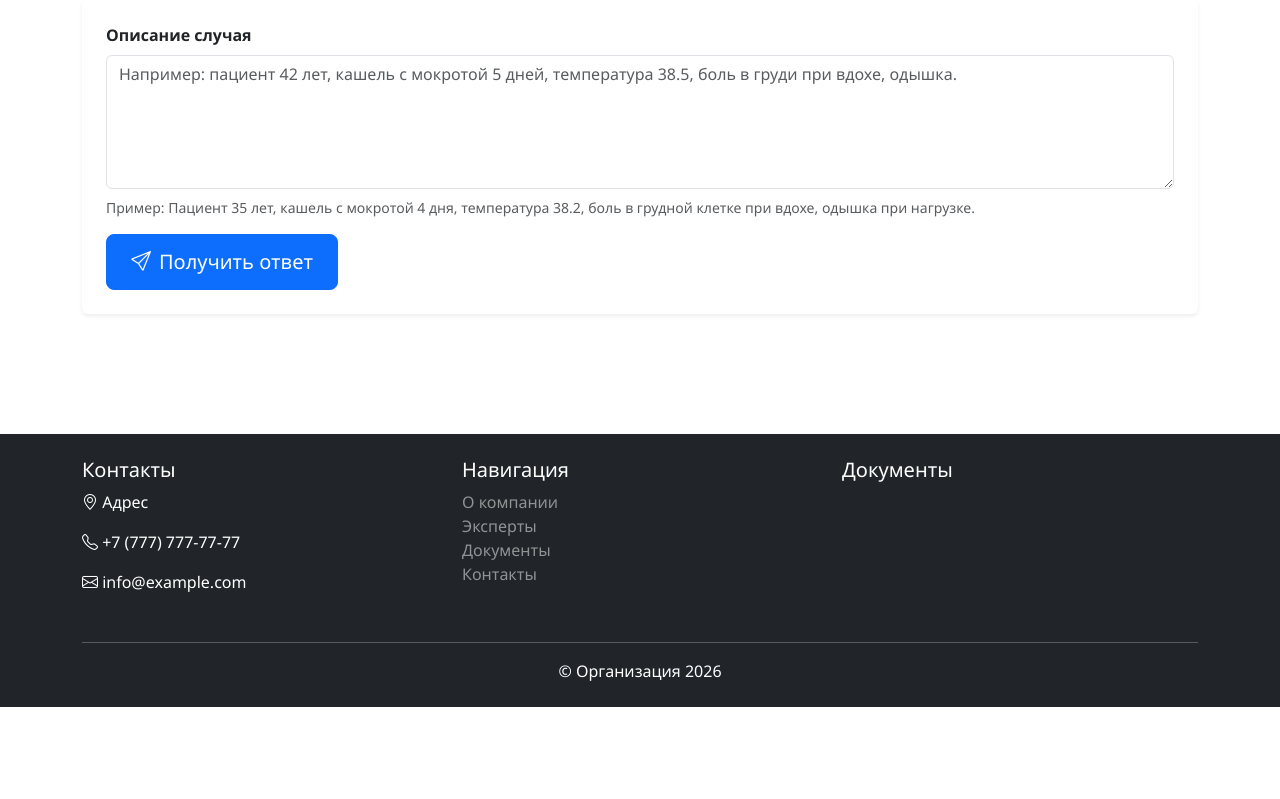
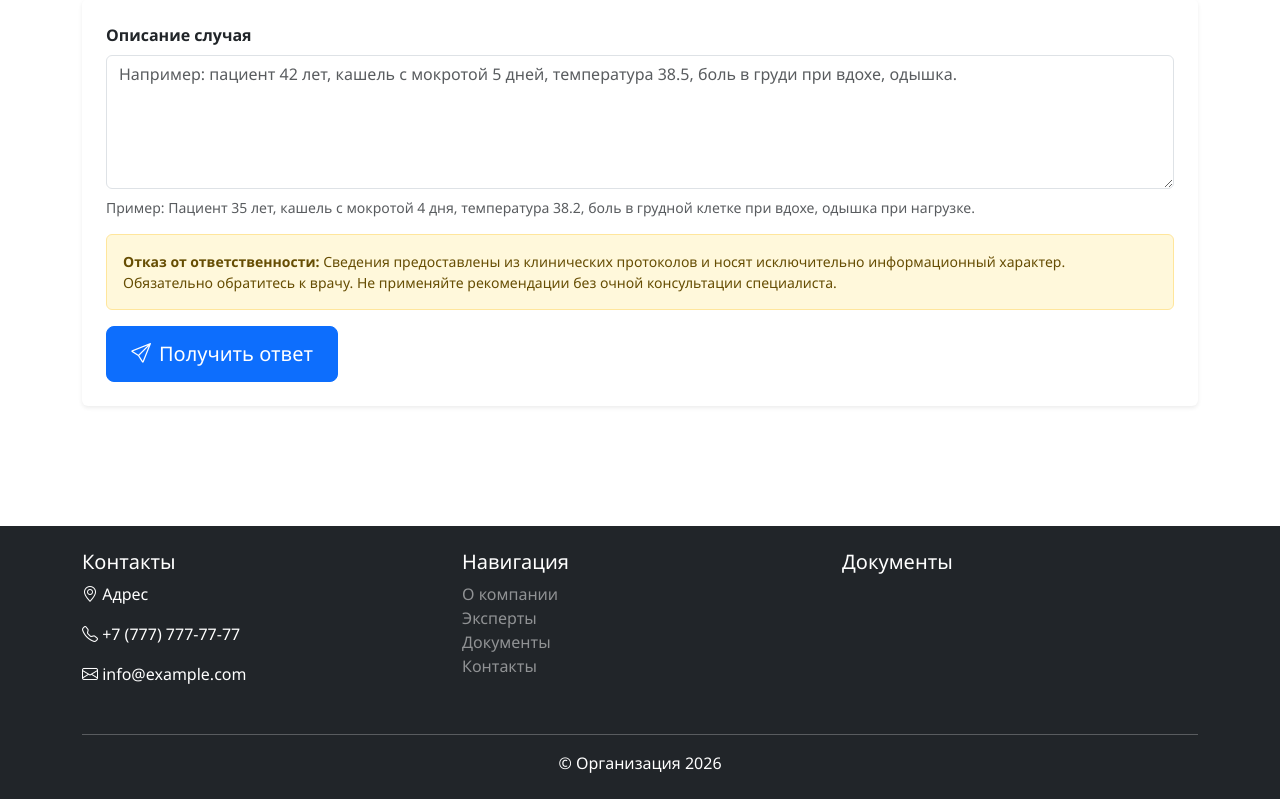
Before and after one commit to YergZakon/site, a Django app: page /assistant/ in a window 1280 px wide. Shown: the part 263-1062 px from the top of the page. Before the commit the page ends 970 px from the top, so only its background shows below. Run offline with Django 4.2, Linux system fonts and the light colour scheme; data comes from the database, SQL or seed files in the repository.

Commit message:
Keep assistant disclaimer persistent (remove auto-hide alert class)

```diff
--- a/templates/assistant.html
+++ b/templates/assistant.html
@@ -39,6 +39,11 @@
         margin-bottom: .55rem;
         line-height: 1.45;
     }
+    .assistant-disclaimer {
+        border: 1px solid #ffe69c;
+        background: #fff8db;
+        color: #664d03;
+    }
 </style>
 <div class="container py-5">
     <h1 class="display-5 fw-bold mb-3">{% trans "Ассистент клинических протоколов" %}</h1>
@@ -64,7 +69,7 @@
                 <div class="small text-muted mb-3">
                     {% trans "Пример:" %} {{ example_query }}
                 </div>
-                <div class="alert alert-warning border-0 small mb-3" role="alert">
+                <div class="assistant-disclaimer rounded small mb-3 p-3" role="note">
                     <strong>{% trans "Отказ от ответственности:" %}</strong>
                     {% trans "Сведения предоставлены из клинических протоколов и носят исключительно информационный характер. Обязательно обратитесь к врачу. Не применяйте рекомендации без очной консультации специалиста." %}
                 </div>
```
